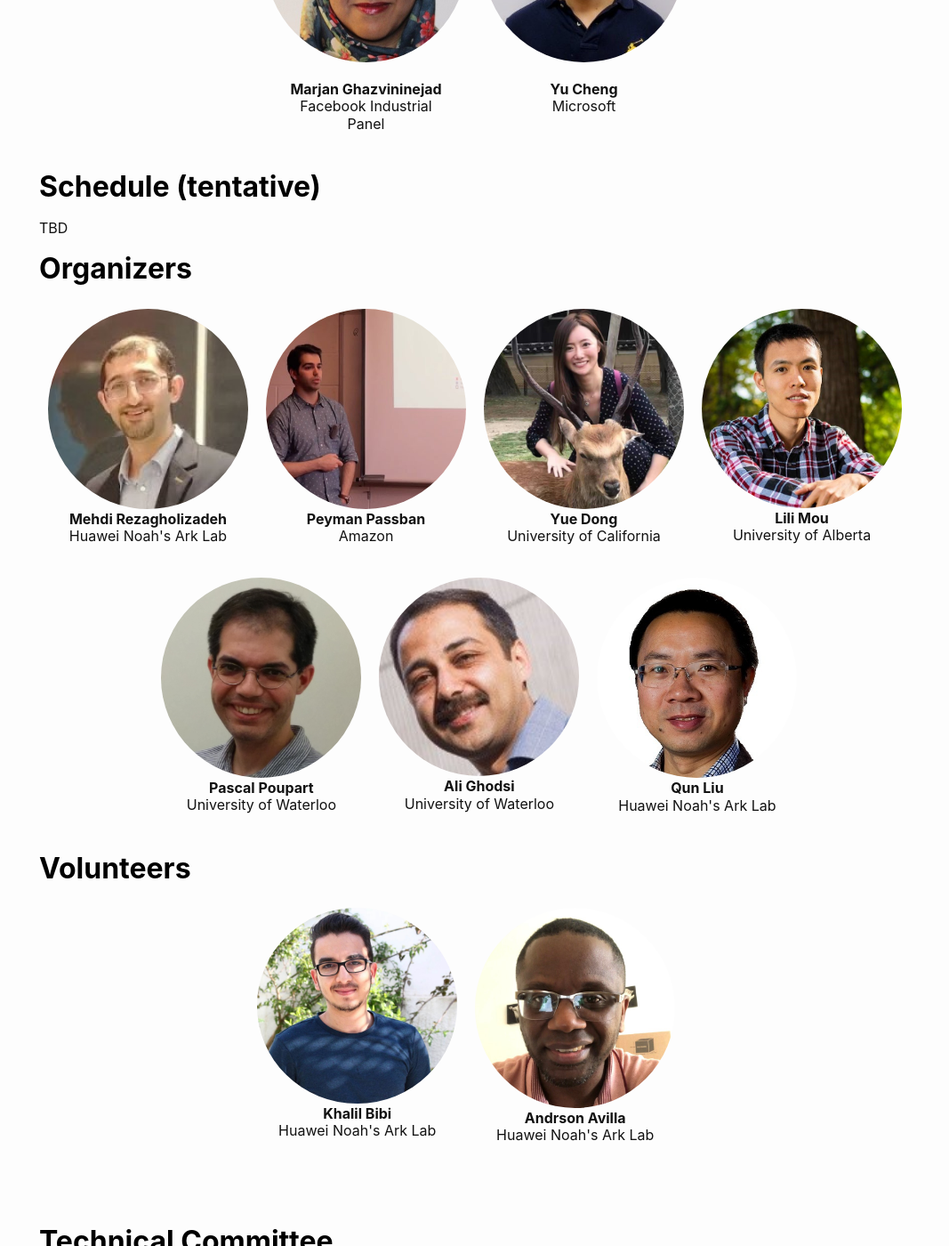
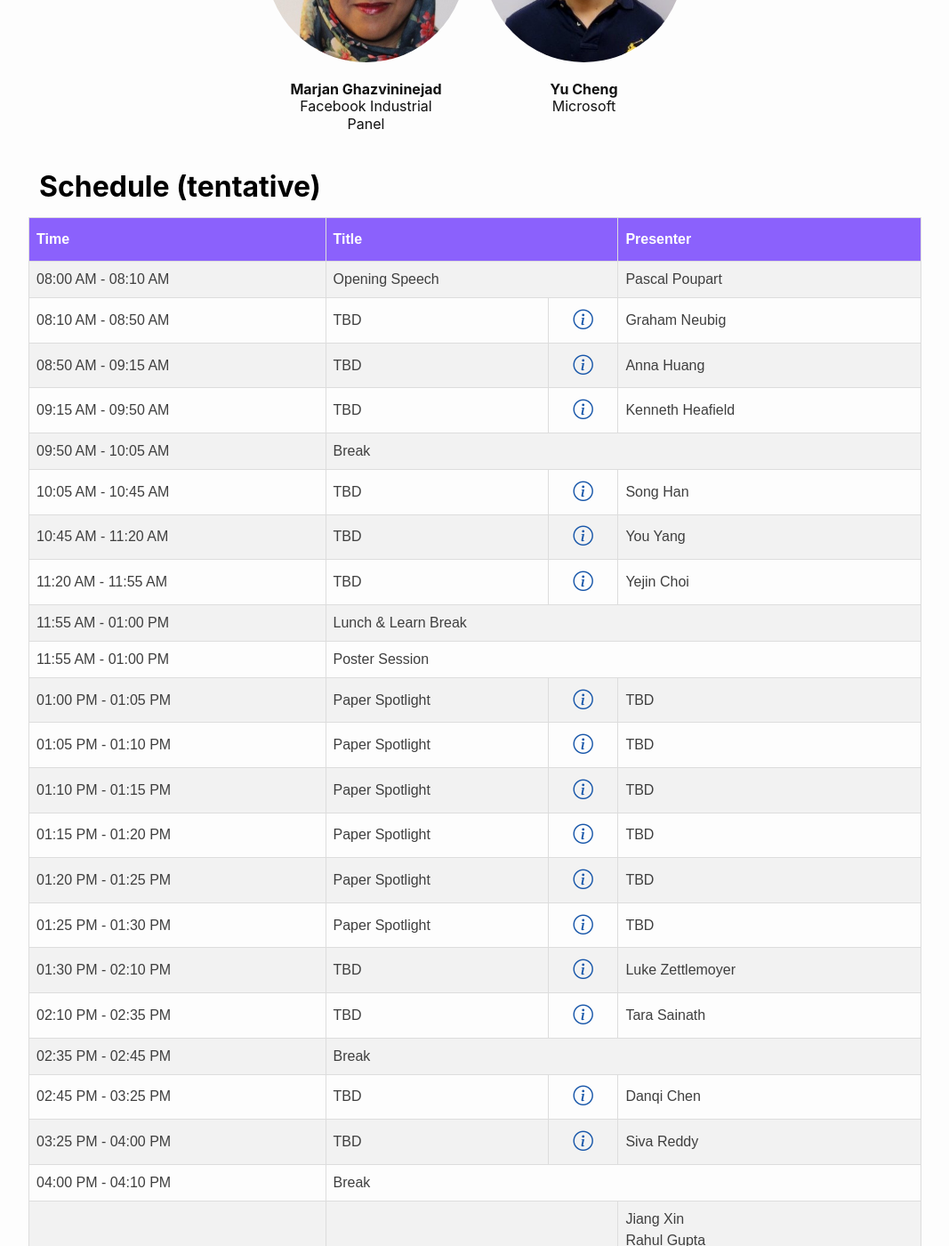
Before and after one commit to neurips2022-enlsp/neurips2022-enlsp.github.io, a Jekyll site: the page built from index.md, in a window 1280 px wide and 1400 px high, scrolled down 4254 px. Shown: the whole window at 89% size, without its empty margins (106-1173 px from the left). Built offline with Jekyll 4.4.1, drawn with Linux system fonts in a browser that asks for light colours; nearby versions of some CDN libraries; some of the changed text lies outside the part shown.

Commit message:
schedule update

```diff
--- /dev/null
+++ b/_data/schedule.yml
@@ -0,0 +1,147 @@
+- Title: Opening Speech
+  Time: 08:00 AM - 08:10 AM
+  Whole_line: false
+  Presenter: Pascal Poupart
+
+- Title: TBD
+  Time: 08:10 AM - 08:50 AM
+  Presenter: Graham Neubig
+  Is_paper: false
+  Whole_line: false
+  Bio: TBD
+  Abstract: TBD
+- Title: TBD
+  Time: 08:50 AM - 09:15 AM
+  Presenter: Anna Huang
+  Is_paper: false
+  Whole_line: false
+  Bio: TBD
+  Abstract: TBD
+- Title: TBD
+  Time: 09:15 AM - 09:50 AM
+  Presenter: Kenneth Heafield
+  Is_paper: false
+  Whole_line: false
+  Bio: TBD
+  Abstract: TBD
+
+- Title: Break
+  Time: 09:50 AM - 10:05 AM
+  Whole_line: true
+
+- Title: TBD
+  Time: 10:05 AM - 10:45 AM
+  Presenter: Song Han
+  Is_paper: false
+  Whole_line: false
+  Bio: TBD
+  Abstract: TBD
+- Title: TBD
+  Time: 10:45 AM - 11:20 AM
+  Presenter: You Yang
+  Is_paper: false
+  Whole_line: false
+  Bio: TBD
+  Abstract: TBD
+- Title: TBD
+  Time: 11:20 AM - 11:55 AM
+  Presenter: Yejin Choi
+  Is_paper: false
+  Whole_line: false
+  Bio: TBD
+  Abstract: TBD
+
+- Title: Lunch & Learn Break
+  Time: 11:55 AM - 01:00 PM
+  Whole_line: true
+
+- Title: Poster Session
+  Time: 11:55 AM - 01:00 PM
+  Whole_line: true
+
+- Title: Paper Spotlight
+  Time: 01:00 PM - 01:05 PM
+  Presenter: TBD
+  Is_paper: true
+  Whole_line: false
+  Authors: TBD
+  Abstract: TBD
+- Title: Paper Spotlight
+  Time: 01:05 PM - 01:10 PM
+  Presenter: TBD
+  Is_paper: true
+  Whole_line: false
+  Authors: TBD
+  Abstract: TBD
+- Title: Paper Spotlight
+  Time: 01:10 PM - 01:15 PM
+  Presenter: TBD
+  Is_paper: true
+  Whole_line: false
+  Authors: TBD
+  Abstract: TBD
+- Title: Paper Spotlight
+  Time: 01:15 PM - 01:20 PM
+  Presenter: TBD
+  Is_paper: true
+  Whole_line: false
+  Authors: TBD
+  Abstract: TBD
+- Title: Paper Spotlight
+  Time: 01:20 PM - 01:25 PM
+  Presenter: TBD
+  Is_paper: true
+  Whole_line: false
+  Authors: TBD
+  Abstract: TBD
+- Title: Paper Spotlight
+  Time: 01:25 PM - 01:30 PM
+  Presenter: TBD
+  Is_paper: true
+  Whole_line: false
+  Authors: TBD
+  Abstract: TBD
+
+- Title: TBD
+  Time: 01:30 PM - 02:10 PM
+  Presenter: Luke Zettlemoyer
+  Is_paper: false
+  Whole_line: false
+  Bio: TBD
+  Abstract: TBD
+- Title: TBD
+  Time: 02:10 PM - 02:35 PM
+  Presenter: Tara Sainath
+  Is_paper: false
+  Whole_line: false
+  Bio: TBD
+  Abstract: TBD
+
+- Title: Break
+  Time: 02:35 PM - 02:45 PM
+  Whole_line: true
+
+- Title: TBD
+  Time: 02:45 PM - 03:25 PM
+  Presenter: Danqi Chen
+  Is_paper: false
+  Whole_line: false
+  Bio: TBD
+  Abstract: TBD
+- Title: TBD
+  Time: 03:25 PM - 04:00 PM
+  Presenter: Siva Reddy
+  Is_paper: false
+  Whole_line: false
+  Bio: TBD
+  Abstract: TBD
+
+- Title: Break
+  Time: 04:00 PM - 04:10 PM
+  Whole_line: true
+
+- Title: Panel Discussion
+  Time: 04:10 PM - 05:00 PM
+  Presenter: Jiang Xin <br> Rahul Gupta <br> Vikrant Singh <br> Marjan Ghazvininejad <br> Yu Cheng
+  Is_paper: false
+  Whole_line: false
--- a/_includes/schedule.html
+++ b/_includes/schedule.html
@@ -35,12 +35,12 @@ TBD
 				<th colspan="2">Title</th>
 				<th>Presenter</th>
 			</tr>
-			<!-- insert table here -->
 			{% for event in schedule %}
 				<tr>
 					<td>{{ event.Time }}</td>
-					{% if event.Title == "break" %}
-						<td colspan='3'>Break</td>
+
+					{% if event.Whole_line == true%}
+						<td colspan='3'>{{ event.Title }}</td>
 					{% else %}
 						{% if event.Abstract %}
 							<td>{{ event.Title }}</td>
```
